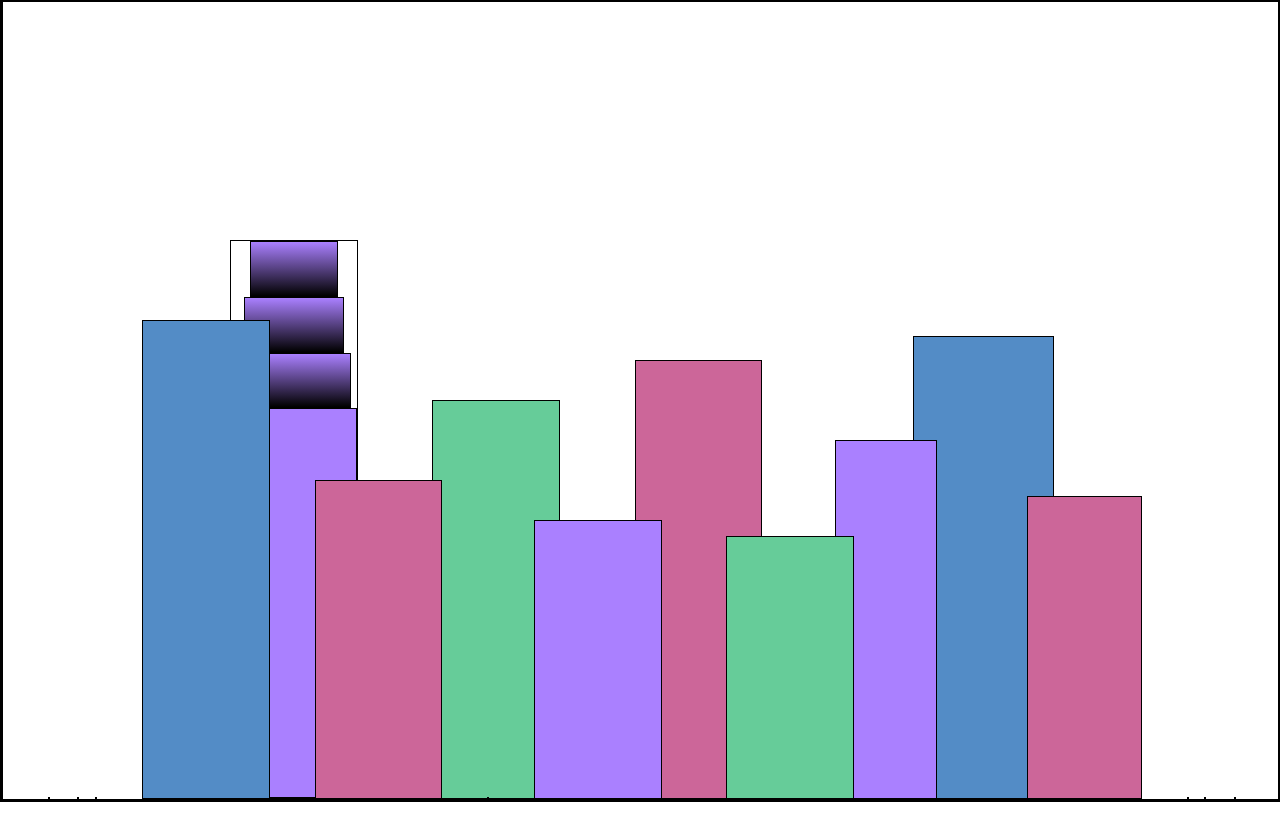
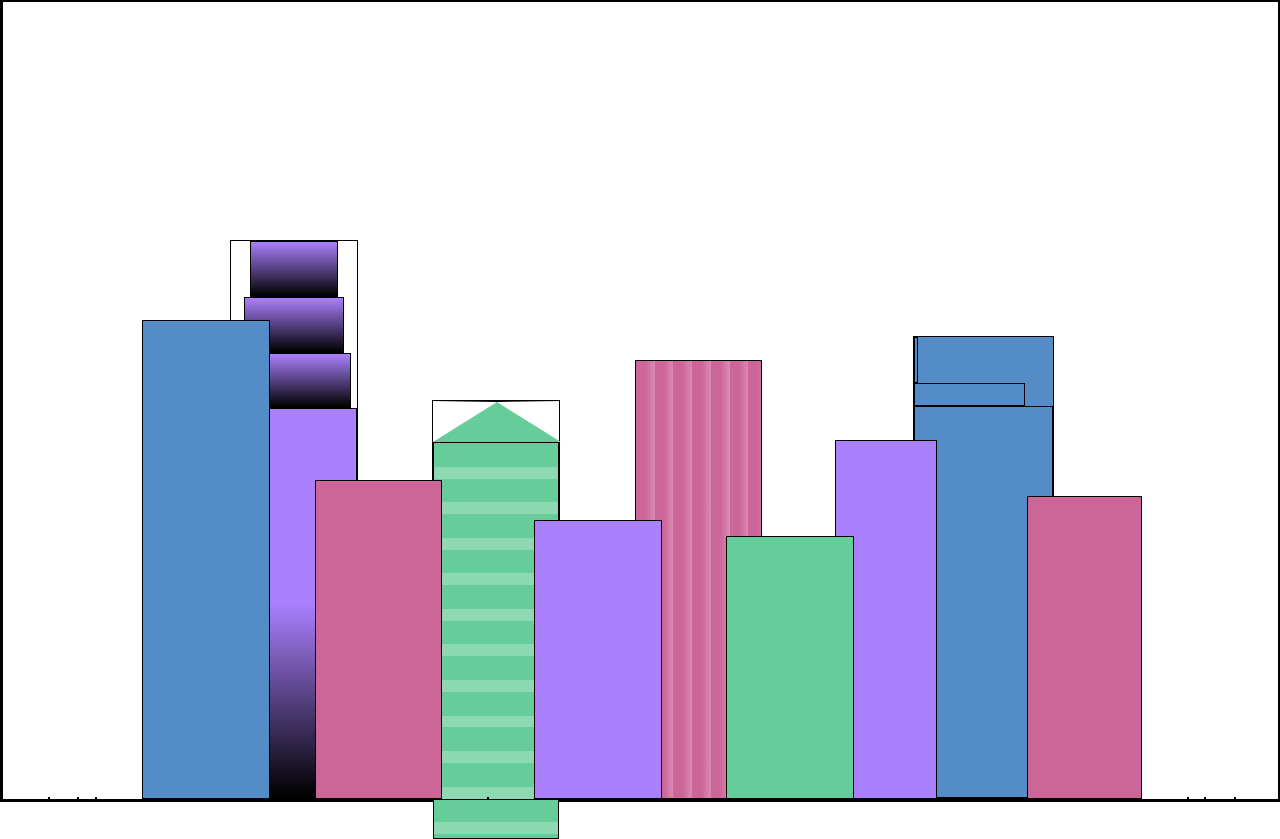
Before and after one commit to Nathnael-G/FCC-Responsive-web-designs, a plain HTML site: page City Skyline/index.html in a window 1280 px wide. Before the commit the page ends 802 px from the top, so only its background shows below. Drawn offline with Linux system fonts and the light colour scheme.

Commit message:
Minor Modifications

```diff
--- a/City Skyline/index.html
+++ b/City Skyline/index.html
@@ -16,10 +16,17 @@
         <div class="bb1c bb1-window"></div>
         <div class="bb1d"></div>
       </div>
-      <div class="bb2"></div>
+      <div class="bb2">
+        <div class="bb2a"></div>
+        <div class="bb2b"></div>
+      </div>
       <div class="bb3"></div>
       <div></div>
-      <div class="bb4"></div>
+      <div class="bb4">
+        <div class="bb4a"></div>
+        <div class="bb4b"></div>
+        <div class="bb4c"></div>
+      </div>
       <div></div>
       <div></div>
     </div>
--- a/City Skyline/styles.css
+++ b/City Skyline/styles.css
@@ -4,6 +4,8 @@
   --building-color3: #cc6699;
   --building-color4: #538cc6;
   --window-color1: black;
+  --window-color2: #8cd9b3;
+  --window-color3: #d98cb3;
 }
 
 * {
@@ -38,25 +40,23 @@ body {
 
 .bb1a {
   width: 70%;
-  background-color: var(--building-color1);
 }
 
 .bb1b {
   width: 80%;
-  height: 10%;
-  background-color: var(--building-color1);
 }
 
 .bb1c {
   width: 90%;
-  height: 10%;
-  background-color: var(--building-color1);
 }
 
 .bb1d {
   width: 100%;
   height: 70%;
-  background-color: var(--building-color1);
+  background: linear-gradient(
+      var(--building-color1) 50%,
+      var(--window-color1)
+    );
 }
 
 .bb1-window {
@@ -70,21 +70,55 @@ body {
 .bb2 {
   width: 10%;
   height: 50%;
-  background-color: var(--building-color2);
+}
+
+.bb2a {
+  border-bottom: 5vh solid var(--building-color2);
+  border-left: 5vw solid transparent;
+  border-right: 5vw solid transparent;
+}
+
+.bb2b {
+  width: 100%;
+  height: 100%;
+  background: repeating-linear-gradient(
+      var(--building-color2),
+      var(--building-color2) 6%,
+      var(--window-color2) 6%,
+      var(--window-color2) 9%
+    );
 }
 
 .bb3 {
   width: 10%;
   height: 55%;
-  background-color: var(--building-color3);
+  background: repeating-linear-gradient(
+      90deg,
+      var(--building-color3),
+      var(--building-color3),
+      var(--window-color3) 15%
+    );
 }
-
 .bb4 {
   width: 11%;
   height: 58%;
   background-color: var(--building-color4);
 }
 
+.bb4a {
+  width: 3%;
+  height: 10%;
+}
+
+.bb4b {
+  width: 80%;
+  height: 5%;
+}
+
+.bb4c {
+  width: 100%;
+  height: 85%;
+}
 /* FOREGROUND BUILDINGS - "fb" stands for "foreground building" */
 .fb1 {
   width: 10%;
```
